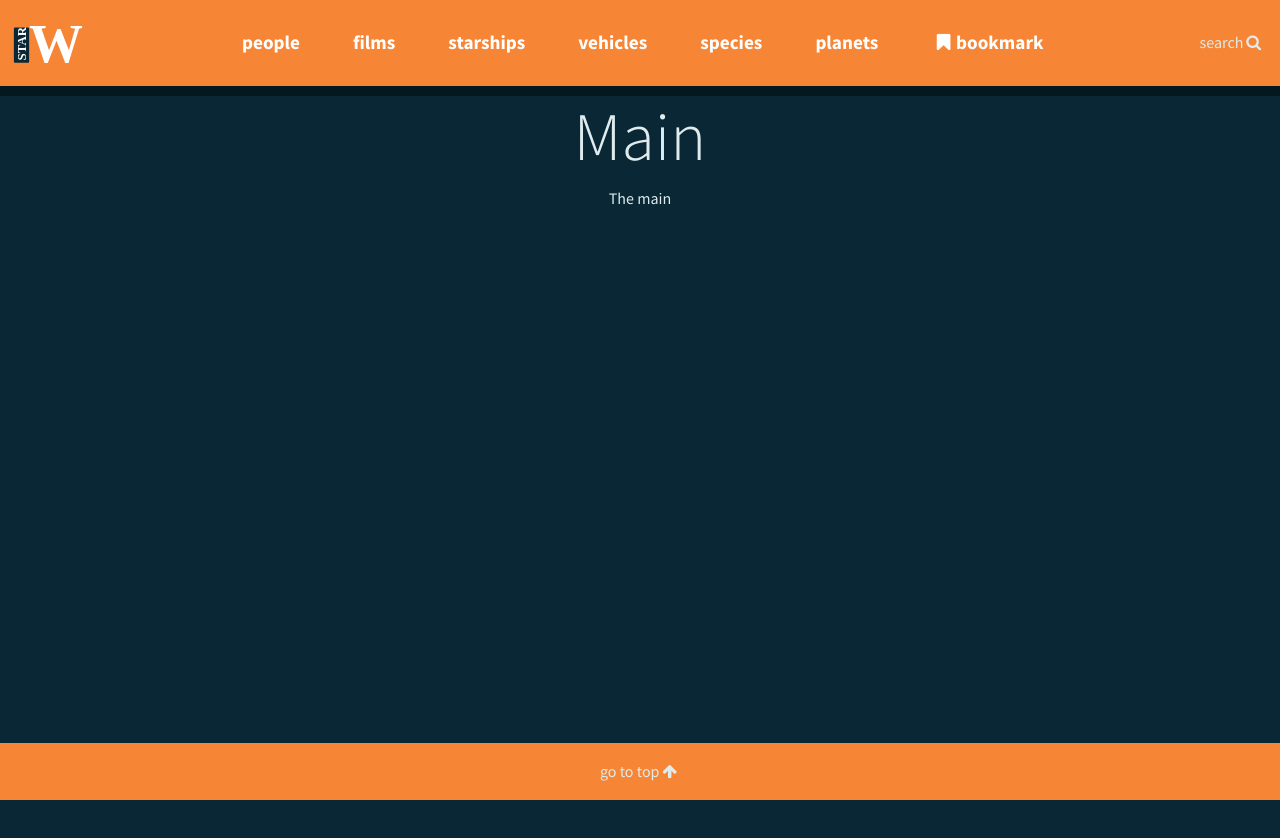
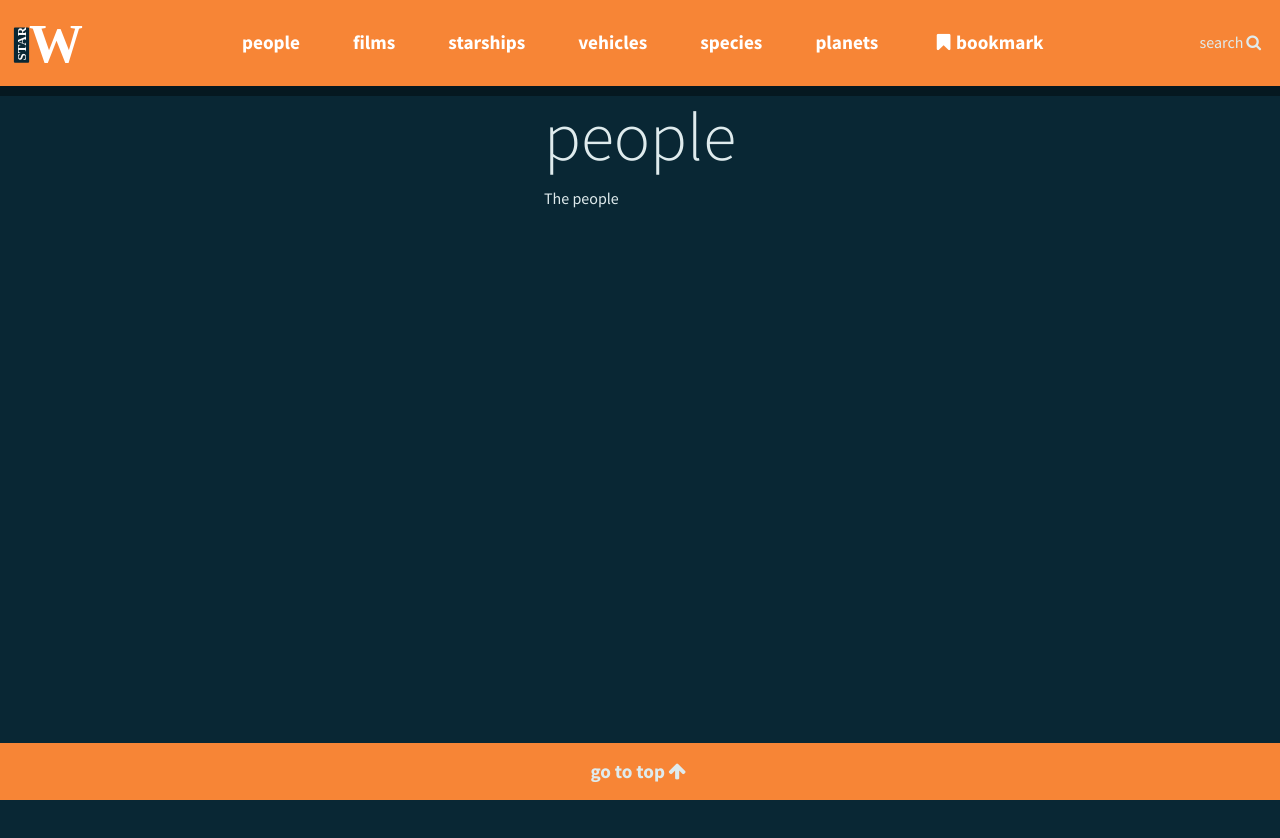
Before and after one commit to hwindo/star-w, a React (Create React App) app: page / in a window 1280 px wide. Shown: the top 838 px of the page. Built offline with nearby package versions, Linux system fonts and the light colour scheme.

Commit message:
initial dynamic List

```diff
--- a/src/App.js
+++ b/src/App.js
@@ -1,8 +1,10 @@
 import React, {Component} from 'react';
 import './App.scss';
+import {Route, Switch} from "react-router-dom";
 
 import Header from './pages/Header';
 import Footer from './pages/Footer';
+import List from './pages/List';
 
 class App extends Component {
     render() {
@@ -10,8 +12,10 @@ class App extends Component {
             <div className="App">
                 <Header/>
                 <div id="main">
-                    <h1>Main</h1>
-                    <p>The main</p>
+                    <Switch>
+                        <Route exact path="/" component={List} />
+                        <Route exact path="/:resource" component={List} />
+                    </Switch>
                 </div>
                 <Footer/>
             </div>
--- a/src/pages/Footer.js
+++ b/src/pages/Footer.js
@@ -5,8 +5,10 @@ export default () => {
         <footer id='app-footer'>
             <div className="container">
                 <div className='go-top'>
-                    go to top
-                    <i className='fa fa-fw fa-arrow-up' />
+                    <a>
+                        go to top
+                        <i className='fa fa-fw fa-arrow-up'/>
+                    </a>
                 </div>
             </div>
         </footer>
--- a/src/pages/Header.js
+++ b/src/pages/Header.js
@@ -15,7 +15,7 @@ const Header = () => {
                 <ul>
                     {list}
                     <li className='nav-item'>
-                        <NavLink to='/bookmarked'>
+                        <NavLink to='/bookmark'>
                             <i className='fa fa-fw fa-bookmark' />
                             bookmark
                         </NavLink>
--- /dev/null
+++ b/src/pages/List.js
@@ -0,0 +1,24 @@
+import React, {Component} from 'react';
+
+class List extends Component {
+    constructor(props) {
+        super(props);
+    }
+    get resource() {
+        return this.props.match.params.resource ? this.props.match.params.resource : 'people';
+    }
+    componentDidMount() {
+
+    }
+
+    render() {
+        return (
+            <div>
+                <h1>{this.resource}</h1>
+                <p>The {this.resource}</p>
+            </div>
+        )
+    }
+}
+
+export default List;
--- a/src/styles/_footer.scss
+++ b/src/styles/_footer.scss
@@ -3,4 +3,14 @@
   height: 100%;
   justify-content: flex-end;
   align-items: center;
+  @extend .nav-item;
+
+  a {
+    padding-top: 5px;
+    padding-bottom: 5px;
+  }
+
+  &:hover {
+    cursor: pointer;
+  }
 }
```
